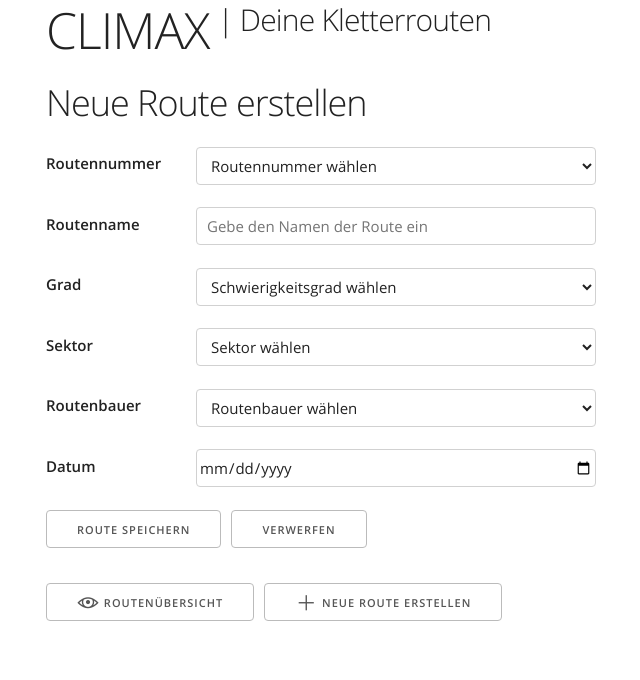
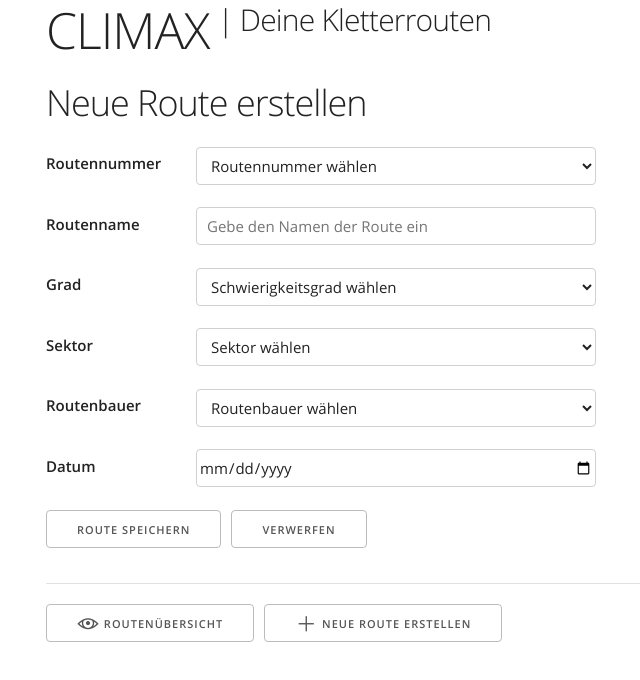
Before and after one commit to martinstaebler/climax, a Vue app in the folder vueclimax/: page /climbUebersicht/climbErstellen in a window 1280 px wide. Shown: the top 680 px of the page, without its empty margins (114-754 px from the left). Built offline with nearby package versions, Linux system fonts and the light colour scheme; what vue-flash-message would draw is missing.

Commit message:
Linie eingefuegt

```diff
--- a/vueclimax/src/views/ClimbAendern.vue
+++ b/vueclimax/src/views/ClimbAendern.vue
@@ -2,6 +2,7 @@
     <div class="u-full-width">
         <h3>Route ändern</h3>
         <climb-formular @createOrUpdate="createOrUpdate" :climb=this.climb></climb-formular>
+        <hr style="margin-top:5px;margin-bottom:20px">
     </div>
 </template>
 
--- a/vueclimax/src/views/ClimbErstellen.vue
+++ b/vueclimax/src/views/ClimbErstellen.vue
@@ -2,6 +2,7 @@
     <div class="u-full-width">
         <h3>Neue Route erstellen</h3>
         <climb-formular @createOrUpdate="createOrUpdate"></climb-formular>
+        <hr style="margin-top:5px;margin-bottom:20px">
     </div>
 </template>
 
```
